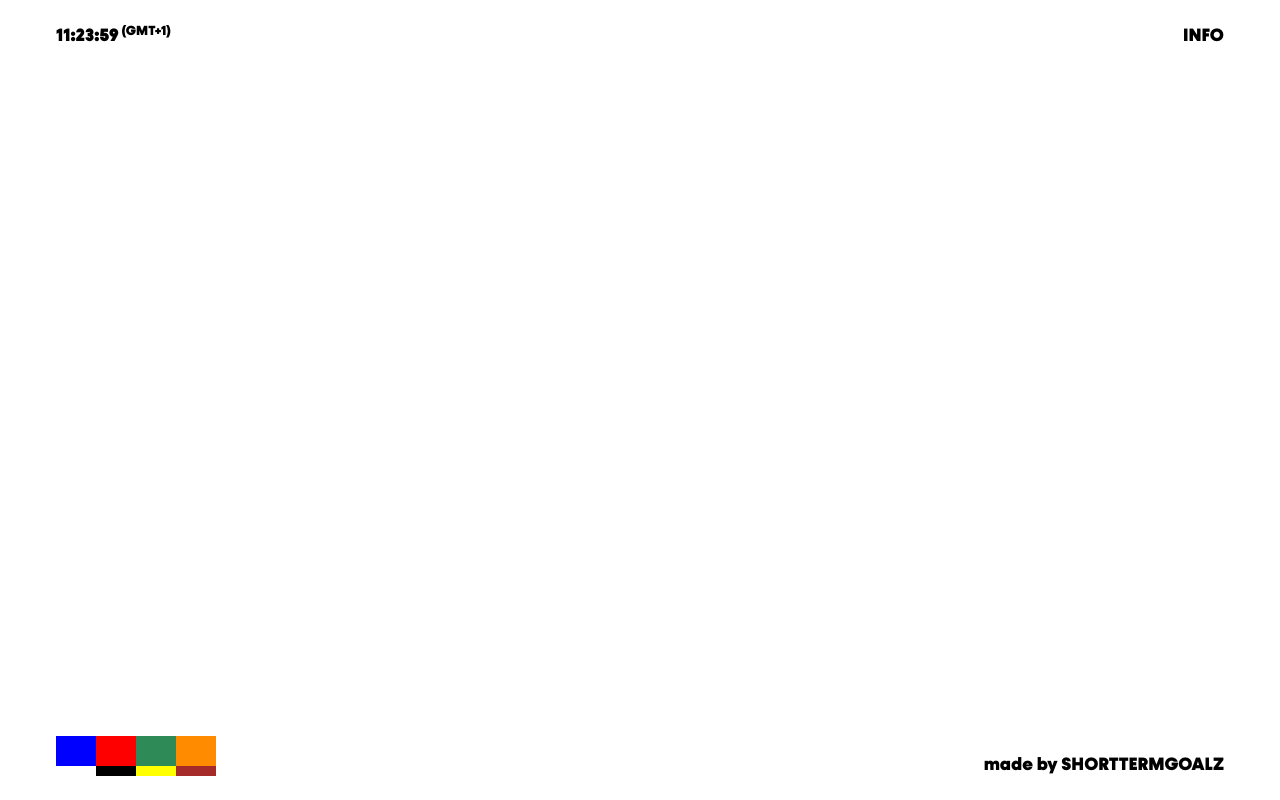
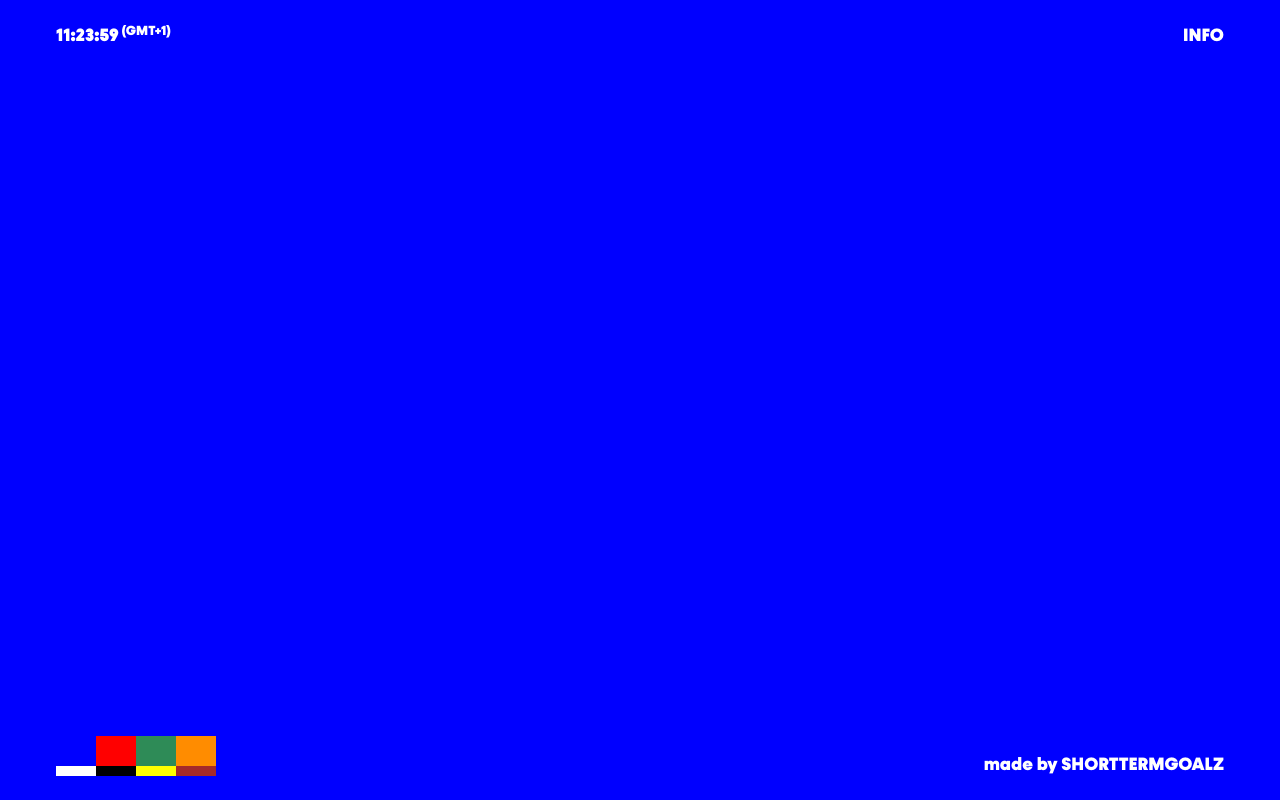
Before and after one commit to shorttermgoals/TesoroTermino, a Next.js app: page / in a window 1280 px wide. Built offline with nearby package versions, Linux system fonts and the light colour scheme.

Commit message:
Terminal error solved

```diff
--- a/src/app/page.js
+++ b/src/app/page.js
@@ -25,12 +25,6 @@ export default function Home() {
     }, 500);
   },[])
 
-  window.addEventListener("load" , function() {
-    var loader = document.getElementById("loader");
-    setTimeout(function() {
-      loader.classList.add("hidden");
-    }, 500);
-  });
 
   return (
     <main>
--- a/styles/globals.css
+++ b/styles/globals.css
@@ -3,8 +3,17 @@
   src: url('../public/font/KonnectBlack.otf') format('opentype');
 }
 
+body{
+  background-color: blue;
+}
+
 a{
   font-size: 18px;
+  color: white;
+}
+
+sup{
+  color: white;
 }
 
 main {
```
